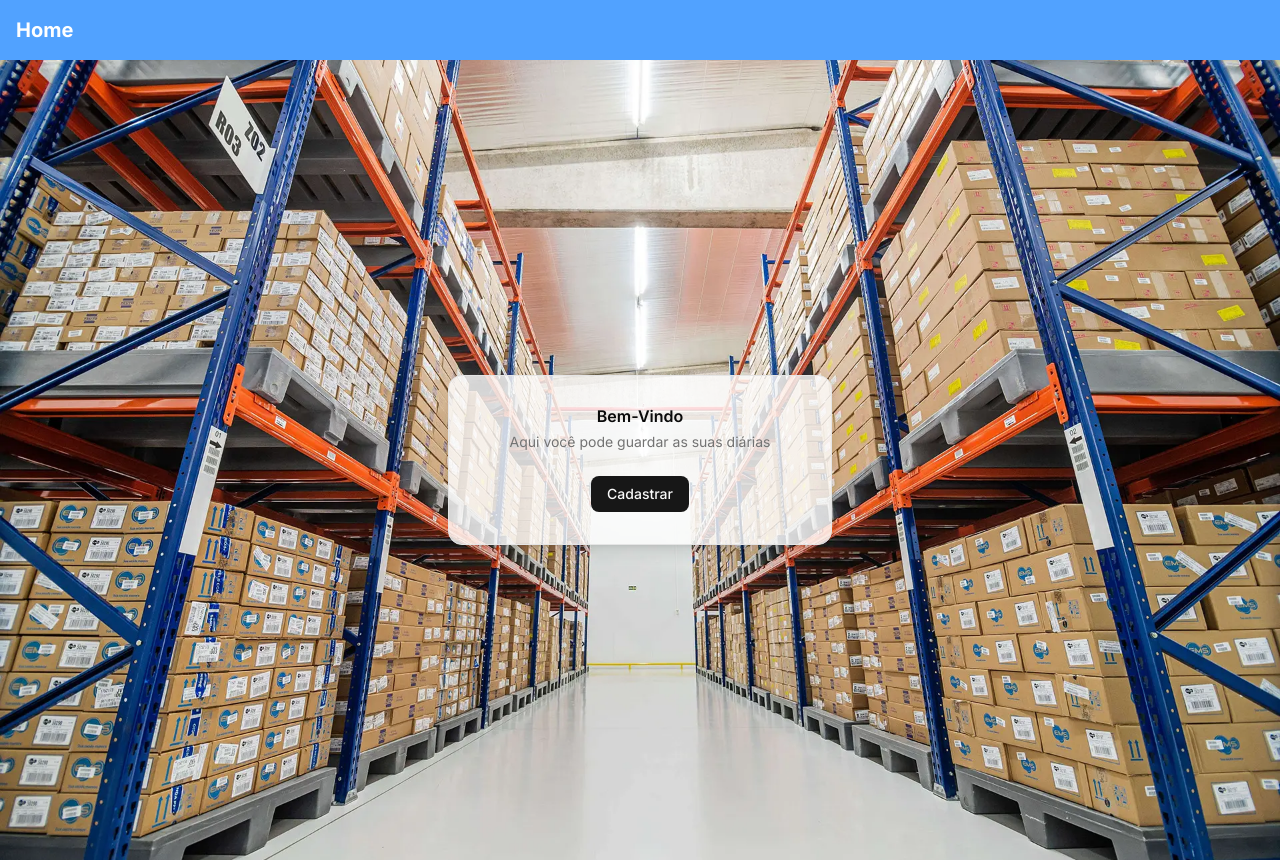
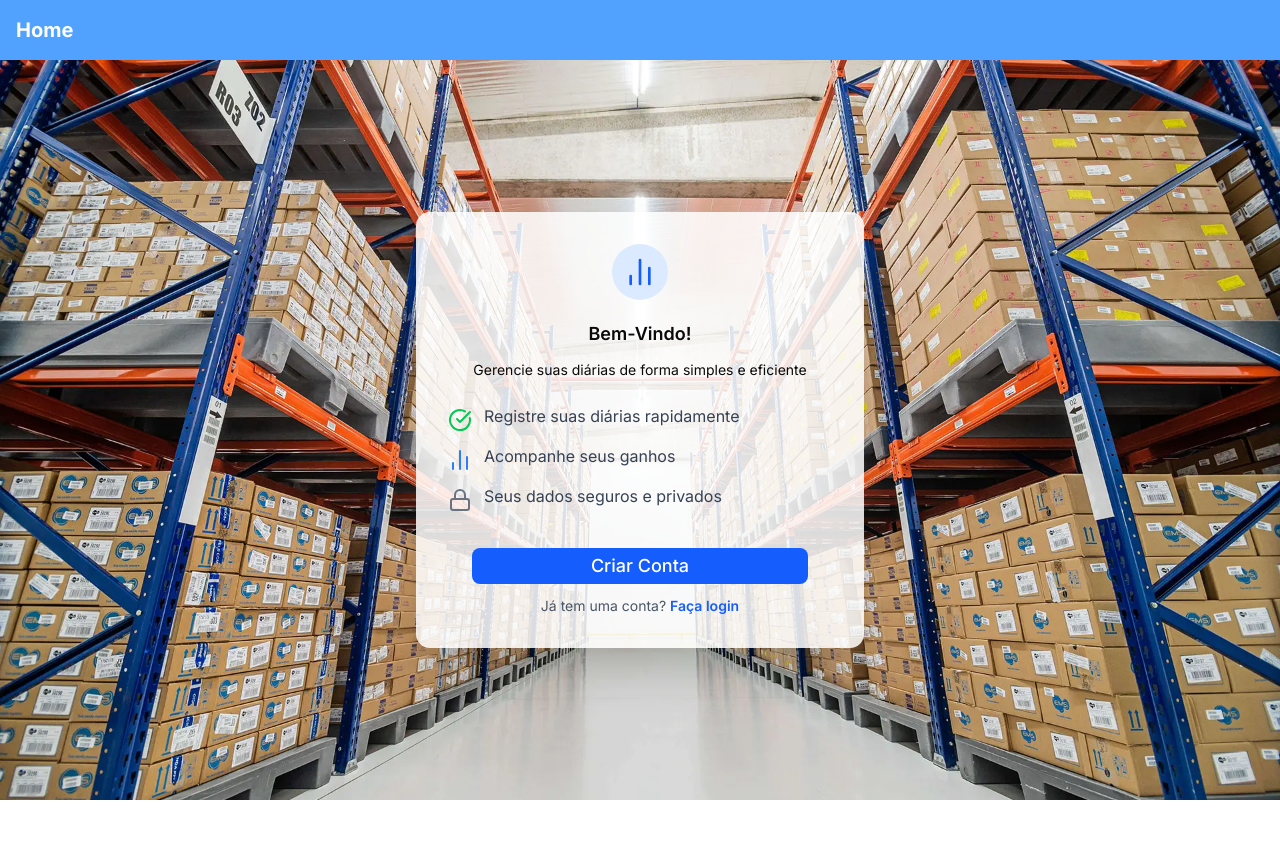
Before and after one commit to Viniowl/projeto-diaria, a Next.js app: page / in a window 1280 px wide. After the commit the page ends 800 px from the top, so only its background shows below. Built offline with nearby package versions, Linux system fonts and the light colour scheme.

Commit message:
continuando o front

```diff
--- a/src/app/cadastrar/page.tsx
+++ b/src/app/cadastrar/page.tsx
@@ -1,38 +1,50 @@
-import { Card, CardContent, CardDescription, CardHeader, CardTitle } from "@/components/ui/card"
+import { Button } from "@/components/ui/button"
+import { Card, CardContent, CardDescription, CardFooter, CardHeader, CardTitle } from "@/components/ui/card"
 import { Input } from "@/components/ui/input"
 import { Label } from "@/components/ui/label"
+import Link from "next/link"
 
 export default function CadastrarPage() {
   return (
-    <main>
-        <div className="flex flex-col items-center justify-center h-screen p-4">
-            <Card className="w-full max-w-md bg-red-400">
+    <div className="flex h-full flex-col items-center justify-center p-4 bg-yellow-100">
+        <Card className="w-full max-w-md">
             <CardHeader className="text-center">
                 <CardTitle><h1>Crie sua Conta</h1></CardTitle>
                 <CardDescription>
-                        <p>Insera seus dados para se cadastrar na plataforma</p>
+                    <p>Insira seus dados para se cadastrar na plataforma</p>
                 </CardDescription>
             </CardHeader>
             <CardContent>
                 <form>
                     <div>
-                            <div className="flex flex-col space-y-2">
+                        <div className="flex flex-col space-y-2 border-blue-100 mb-2">
                             <Label htmlFor="name">Nome</Label>
-                                <Input id="name" placeholder="Digite seu nome completo"></Input>
+                            <Input id="name" placeholder="Digite seu nome completo"/>
                         </div>
-                             <div className="flex flex-col space-y-2">
+                        <div className="flex flex-col space-y-2 border-blue-100 mb-2">
                             <Label htmlFor="email">Email</Label>
-                                <Input id="email" type="email" placeholder="seu@email.com"></Input>
+                            <Input id="email" type="email" placeholder="seu@email.com"/>
                         </div>
-                             <div className="flex flex-col space-y-2">
-                                <Label htmlFor="senha">Senha</Label>
-                                <Input id="senha" type="password" placeholder="Crie um senha forte"></Input>
+                        <div className="flex flex-col space-y-2 border-blue-100 mb-2">
+                            <Label htmlFor="password">Senha</Label>
+                            <Input id="password" type="password" placeholder="Criar senha"/>
+                        </div>
+                        <div className="flex flex-col space-y-2 border-blue-100 mb-2">
+                            <Label>Confirmar Senha</Label>
+                            <Input id="confirm-password" type="password" placeholder="Confirmar sua senha"/>
                         </div>
                     </div>
                 </form>
             </CardContent>
+            <CardFooter className="flex flex-col ">
+                <Button className="w-full">Cadastrar</Button>
+                <p className="text-sm text-center text-muted-foreground mt-2">
+                    <Link href="/login" className="text-primary hover:underline">
+                            Já possui uma conta?
+                    </Link>
+                </p>
+            </CardFooter>
         </Card>
     </div>
-    </main>
   )
 }
--- a/src/app/layout.tsx
+++ b/src/app/layout.tsx
@@ -16,10 +16,10 @@ export default function RootLayout({
   children: React.ReactNode;
 }>) {
   return (
-    <html lang="en">
-      <body className={inter.className}>
+    <html lang="en" className="h-screen">
+      <body className={`${inter.className} h-full flex flex-col`}>
         <Header />
-        {children}
+       <main className="h-full">{children}</main>
       </body>
     </html>
   );
--- a/src/app/page.tsx
+++ b/src/app/page.tsx
@@ -1,25 +1,51 @@
 import { Button } from "@/components/ui/button";
 import { Card, CardDescription, CardFooter, CardHeader, CardTitle } from "@/components/ui/card"
+import { BarChart2, CheckCircle, Lock } from "lucide-react";
 import Link from "next/link";
 
 export default function HomePage() {
   return (
-    <main>
-      <div className="flex h-screen flex-col items-center justify-center bg-[url('/images/bg-logistica.png')] bg-cover bg-center">
-        <Card className="w-full max-w-sm bg-white/80 p-8 shadow-lg">
+    <div className="flex h-full flex-col items-center justify-center bg-[url('/images/bg-logistica.png')] bg-cover bg-center">
+      <Card className="mx-auto w-full max-w-md bg-white/85 p-8 shadow-2xl border-0">
         <CardHeader className="text-center">
-            <CardTitle><h1>Bem-Vindo</h1></CardTitle>
-              <CardDescription>
-                <p>Aqui você pode guardar as suas diárias</p>
+          <div className="flex items-center justify-center">
+            <div className="rounded-full bg-blue-100 p-3">
+              <BarChart2 className="h-8 w-8 text-blue-600"/>
+            </div>
+          </div>
+          <CardTitle className="text-lg mt-3"><h1>Bem-Vindo!</h1></CardTitle>
+          <CardDescription className="text-3x1 mt-1">
+            <p>Gerencie suas diárias de forma simples e eficiente</p>
           </CardDescription>
         </CardHeader>
-          <CardFooter className="justify-center">
-            <Button asChild>
-                <Link href="/cadastrar">Cadastrar</Link>
+
+        <div className="mb-3 text-left space-y-3">
+          <div className="flex items-start gap-3">
+            <CheckCircle className="h-6 w-6 text-green-500 mt-1" />
+            <p className="text-gray-700">Registre suas diárias rapidamente</p>
+          </div>
+          <div className="flex items-start gap-3">
+            <BarChart2 className="h-6 w-6 text-blue-500 mt-1" />
+            <p className="text-gray-700">Acompanhe seus ganhos</p>
+          </div>
+          <div className="flex items-start gap-3">
+            <Lock className="h-6 w-6 text-gray-500 mt-1" />
+            <p className="text-gray-700">Seus dados seguros e privados</p>
+          </div>
+        </div>
+
+        <CardFooter className="flex flex-col gap-3">
+          <Button asChild className="w-full bg-blue-600 hover:bg-blue-700 text-white py-3 text-lg">
+            <Link href="/cadastrar">Criar Conta</Link>
           </Button>
+          <p className="text-sm text-center text-gray-600 w-full">
+            Já tem uma conta? {" "}
+            <Link href="/login" className="text-blue-600 hover:underline font-semibold">
+              Faça login
+            </Link>
+          </p>
         </CardFooter>
       </Card>
     </div>
-    </main>
   );
 }
```
Lines whose indentation alone changed are shown as unchanged.
